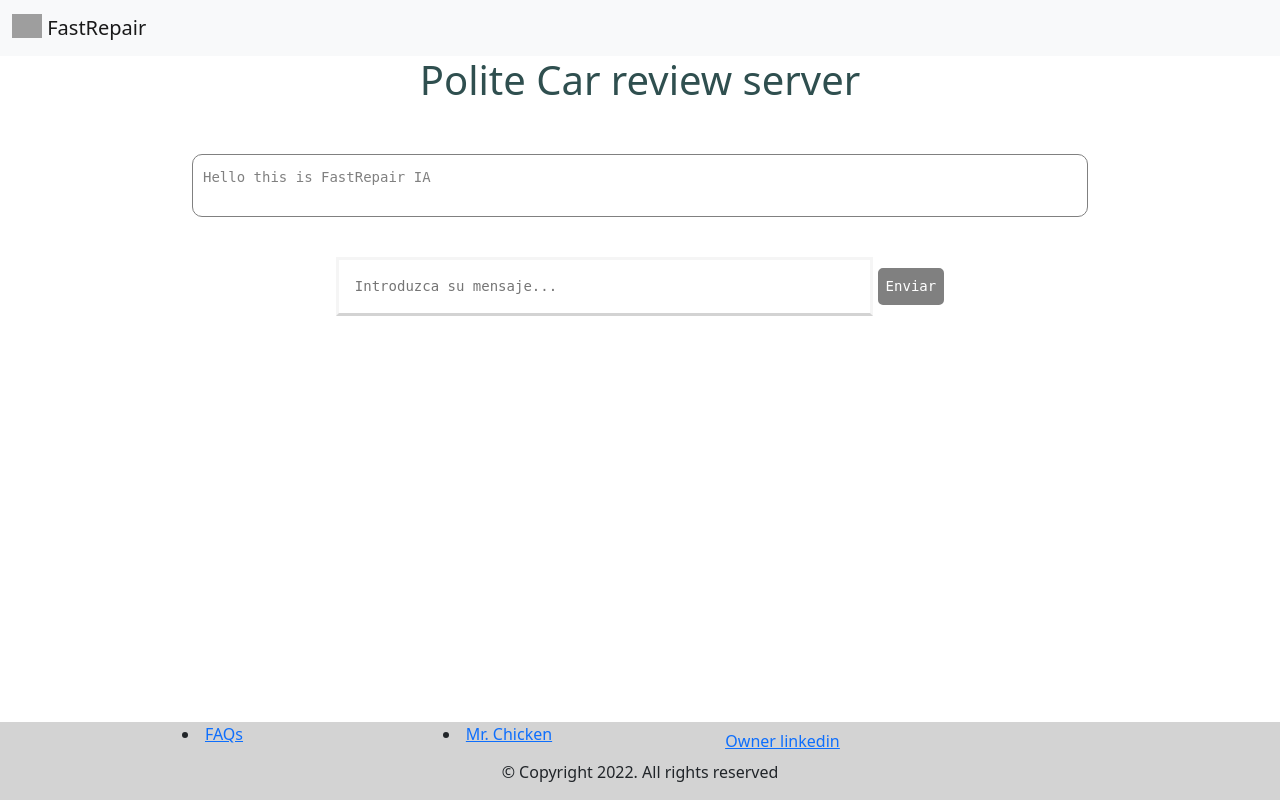
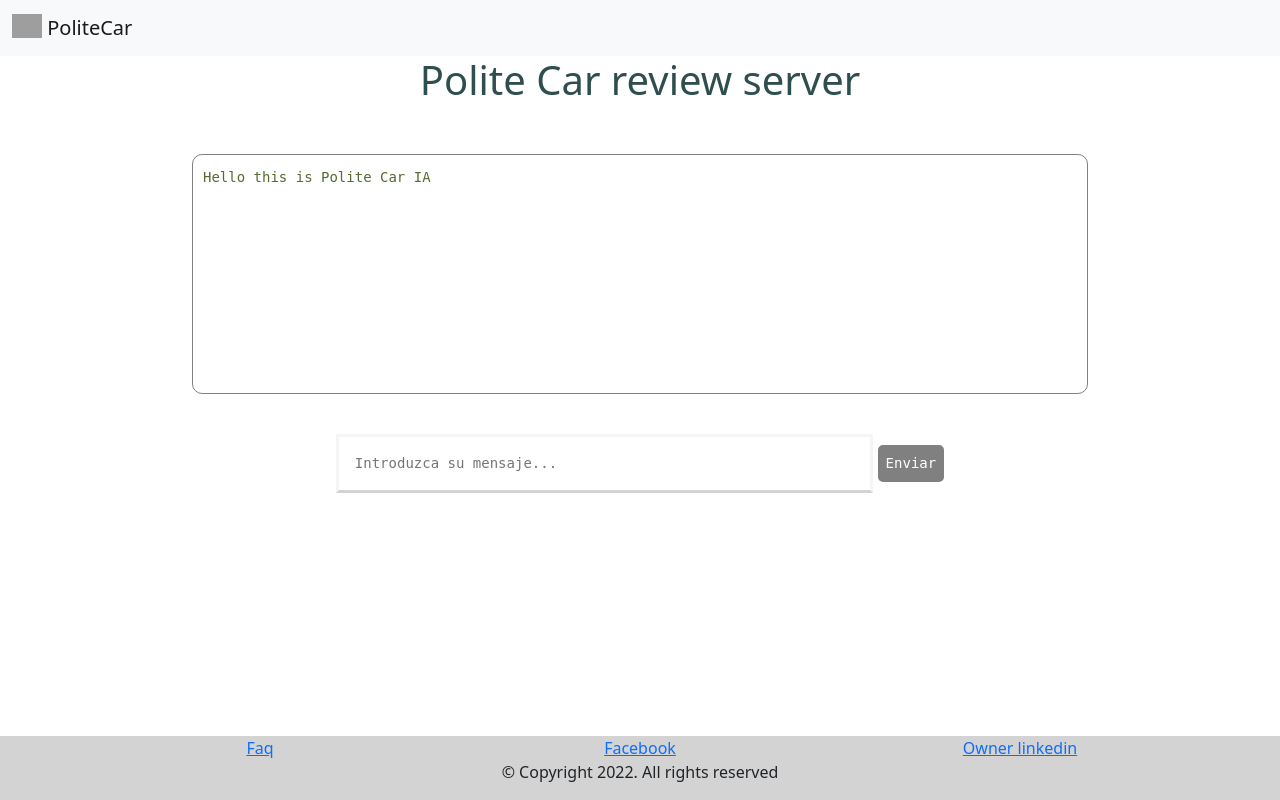
Before and after one commit to rigospawn0309/python_chatbot, a Django app: page /chatbot/ in a window 1280 px wide. Run offline with Django 4.2, Linux system fonts and the light colour scheme; grey boxes are pictures that could not be loaded.

Commit message:
chatbot 2.0

```diff
--- a/chatbot/static/chatbot/style.css
+++ b/chatbot/static/chatbot/style.css
@@ -6,13 +6,16 @@
     border-radius: 10px;
     border: 1px solid gray;
     padding: 10px;
+    height:30vh;
+    overflow:scroll;
+    overflow-x:hidden;
 }
 .botText{
     font-family: monospace;
     font-size: 14px;
     text-align: left;
     line-height: 25px;
-    color: gray;
+    color: darkolivegreen;
 }
 #userInput{
     margin-left: auto;
@@ -48,7 +51,7 @@ h1{
     font-family: monospace;
     font-size: 14px;
     line-height: 25px;
-    color: gray;
+    color: darkslateblue;
 }
 #footer{
     background-color: lightgrey;
--- a/chatbot/templates/chatbot/index.html
+++ b/chatbot/templates/chatbot/index.html
@@ -19,14 +19,14 @@
             <div class="container-fluid">
               <a class="navbar-brand" href="#">
                 <img src="https://cdn2.iconfinder.com/data/icons/handyman-repairman-technician/254/worker-action-6-512.png" alt="" width="30" height="24" class="d-inline-block align-text-top">
-                FastRepair
+                PoliteCar
               </a>
             </div>
           </nav>
         <h1>Polite Car review server</h1>
         <div>
             <div id="chatbot">
-                <p class="botText"><span>Hello this is FastRepair IA </span></p>
+                <p class="botText"><span>Hello this is Polite Car IA </span></p>
             </div>
             <div id="userInput">
                 <input type="text" name="userMessage" id="textInput" placeholder="Introduzca su mensaje...">
@@ -36,16 +36,16 @@
         <footer id="footer">
             <div class="container">
                 <div class="row">
-                <div class="col-sm-3">
-                        <li><a href="faq.php">FAQs</a></li>
+                <div class="col-sm-4">
+                        <a href="https://larryludwig.com/faq-page-best-practices/">Faq</a>
                 </div>
 
-                <div class="col-sm-3">
-                        <li><a href="#">Mr. Chicken</a></li>
+                <div class="col-sm-4">
+                        <a href="https://es-la.facebook.com/PoliteCarHireLimited/">Facebook</a>
                 </div>
 
-                <div class="col-sm-3 col-sm-offset-3">
-                  <button type="button" class="btn btn-link" ><a href="http://www.linkedin.com/in/rodrigo-henriquez">Owner linkedin</a></button>
+                <div class="col-sm-4 col-sm-offset-3 m-16">
+                  <a href="http://www.linkedin.com/in/rodrigo-henriquez">Owner linkedin</a>
                 </div>
                 </div>
             </div>
--- a/chatbot/urls.py
+++ b/chatbot/urls.py
@@ -4,6 +4,5 @@ from . import views
 
 urlpatterns = [
     path('',views.index,name='index'),
-    path('specific',views.specific,name='specific'),
     path('getResponse',views.getResponse,name='getResponse')
 ]
--- a/chatbot/views.py
+++ b/chatbot/views.py
@@ -15,25 +15,44 @@ bot = ChatBot('chatbot',read_only=False,logic_adapters=[
 
 list_to_train = [
     "hi", #Pregunta
-    "hi there", #Respuesta
-    "what is your name",
-    "I'm chatbot",
-    "food",
-    "womens",
-    ""
+    "Hello, do you know each others?",#Respuesta
+    "Hello, my name is John",
+    "Nice to meet you, John! Do you want to make an appointment for your car review?",
+    "Yes, I am",
+    "When would you like to do it?",
+    "No",
+    "Ok, have you another question?",
+    "16th of August",
+    "I have these times available: 8:30, 10:30, 11:00 and 12:00",
+    "8:30 is ok",
+    "Great your appointment code is TIAGD00!",
+    "8:30",
+    "Great your appointment code is TIAGD00!",
+    "10:30 is ok",
+    "Great your appointment code is TIAGD00!",
+    "10:30",
+    "Great your appointment code is TIAGD00!",
+    "11:00 is ok",
+    "Great your appointment code is TIAGD00!",
+    "11:00",
+    "Great your appointment code is TIAGD00!",
+    "12:00 is ok",
+    "Great your appointment code is TIAGD00!",
+    "12:00",
+    "Great your appointment code is TIAGD00!",
+    "Thanks",
+    "Thanks for trusting us"
 ]
 
 chatterBotCorpusTrainer = ChatterBotCorpusTrainer(bot)
 
-#list_trainer = ListTrainer(bot)
-#list_trainer.train(list_to_train)
+list_trainer = ListTrainer(bot)
+list_trainer.train(list_to_train)
 chatterBotCorpusTrainer.train('chatterbot.corpus.spanish')
 chatterBotCorpusTrainer.train('chatterbot.corpus.english')
 
 def index(request):
     return render(request, 'chatbot/index.html')
-def specific(request):
-    return HttpResponse("This is the specific url")
 def getResponse(request):
     userMessage = request.GET.get('userMessage')
     chatResponse = str(bot.get_response(userMessage))
```
Also changed, not shown: 3 other files.
